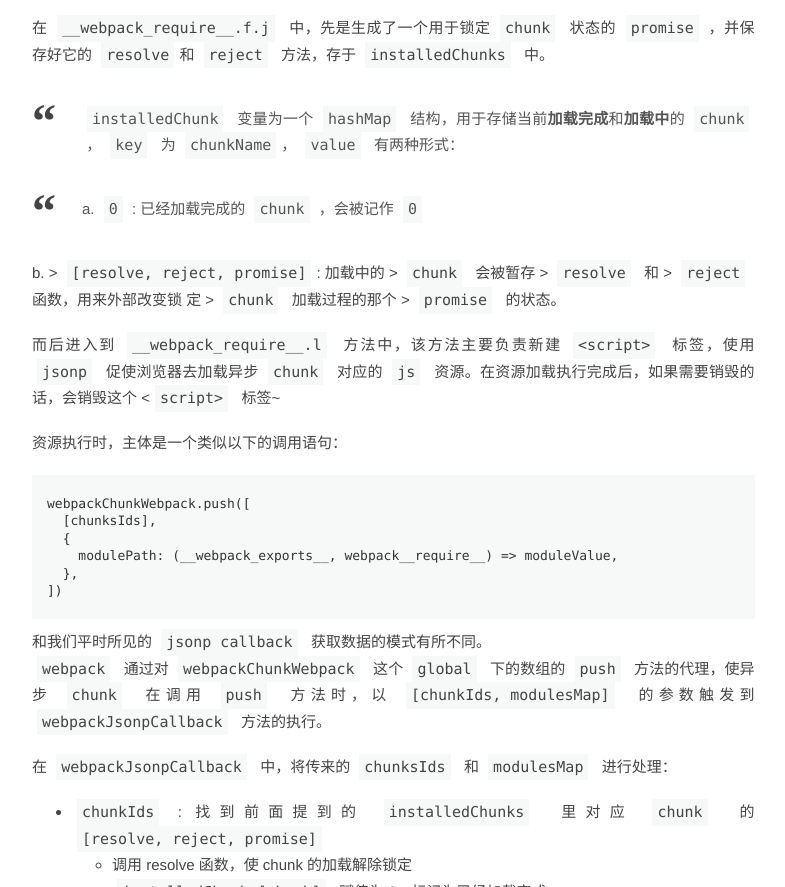
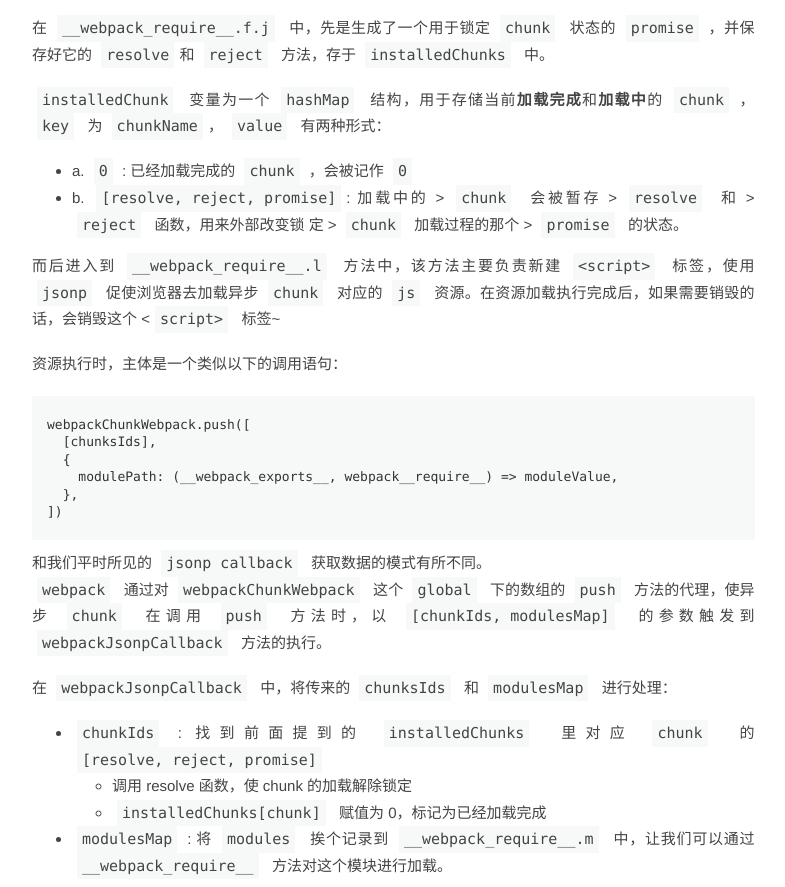
Before and after one commit to amnhh/amnhh.github.io, a plain HTML site: page 2021/03/22/webpack/import-webpack-中的懒加载/index.html in a window 1280 px wide. Shown: the part 2435-3322 px from the top of the page, without its empty margins (93-878 px from the left). Drawn offline with nearby package versions, Linux system fonts and the light colour scheme.

Commit message:
Site updated: 2021-03-22 15:18:06

```diff
--- a/2021/03/22/webpack/import-webpack-中的懒加载/index.html
+++ b/2021/03/22/webpack/import-webpack-中的懒加载/index.html
@@ -33,13 +33,11 @@ gtag('config', 'G-HEVC7VFM0G');
 <figure class="highlight javascript"><table><tr><td class="code"><pre><span class="line">;(<span class="function">() =&gt;</span> &#123;</span><br><span class="line">  __webpack_require__.f = &#123;&#125;</span><br><span class="line">  <span class="comment">// This file contains only the entry chunk.</span></span><br><span class="line">  <span class="comment">// The chunk loading function for additional chunks</span></span><br><span class="line">  __webpack_require__.e = <span class="function">(<span class="params">chunkId</span>) =&gt;</span> &#123;</span><br><span class="line">    <span class="keyword">return</span> <span class="built_in">Promise</span>.all(</span><br><span class="line">      <span class="built_in">Object</span>.keys(__webpack_require__.f).reduce(<span class="function">(<span class="params">promises, key</span>) =&gt;</span> &#123;</span><br><span class="line">        __webpack_require__.f[key](chunkId, promises)</span><br><span class="line">        <span class="keyword">return</span> promises</span><br><span class="line">      &#125;, [])</span><br><span class="line">    )</span><br><span class="line">  &#125;</span><br><span class="line">&#125;)()</span><br></pre></td></tr></table></figure>
 <p>该方法的整体作用，是使用 <code>__webpack_require__.f.j</code>  加载相应的异步 <code>chunk</code> ，在加载的过程中会产出和包装多个 <code>promise</code> 实例，将这些 <code>promise</code>  实例包裹到一个 <code>Promise.all</code> 中返回</p>
 <p>在 <code>__webpack_require__.f.j</code>  中，先是生成了一个用于锁定 <code>chunk</code>  状态的 <code>promise</code> ，并保存好它的 <code>resolve</code>和 <code>reject</code>  方法，存于 <code>installedChunks</code>  中。</p>
-<blockquote>
 <p><code>installedChunk</code>  变量为一个 <code>hashMap</code>  结构，用于存储当前<strong>加载完成</strong>和<strong>加载中</strong>的 <code>chunk</code> ， <code>key</code>  为 <code>chunkName</code>， <code>value</code>  有两种形式：</p>
-</blockquote>
-<blockquote>
-<p>a. <code>0</code> : 已经加载完成的 <code>chunk</code> ，会被记作 <code>0</code></p>
-</blockquote>
-<p>b. &gt; <code>[resolve, reject, promise]</code>: 加载中的 &gt; <code>chunk</code>  会被暂存 &gt; <code>resolve</code>  和 &gt; <code>reject</code>  函数，用来外部改变锁 定 &gt; <code>chunk</code>  加载过程的那个 &gt; <code>promise</code>  的状态。</p>
+<ul>
+<li>a. <code>0</code> : 已经加载完成的 <code>chunk</code> ，会被记作 <code>0</code></li>
+<li>b. <code>[resolve, reject, promise]</code>: 加载中的 &gt; <code>chunk</code>  会被暂存 &gt; <code>resolve</code>  和 &gt; <code>reject</code>  函数，用来外部改变锁 定 &gt; <code>chunk</code>  加载过程的那个 &gt; <code>promise</code>  的状态。</li>
+</ul>
 <p>而后进入到 <code>__webpack_require__.l</code>  方法中，该方法主要负责新建 <code>&lt;script&gt;</code>  标签，使用 <code>jsonp</code>  促使浏览器去加载异步 <code>chunk</code>  对应的 <code>js</code>  资源。在资源加载执行完成后，如果需要销毁的话，会销毁这个 &lt;<code>script&gt;</code>  标签~</p>
 <p>资源执行时，主体是一个类似以下的调用语句：</p>
 <figure class="highlight javascript"><table><tr><td class="code"><pre><span class="line">webpackChunkWebpack.push([</span><br><span class="line">  [chunksIds],</span><br><span class="line">  &#123;</span><br><span class="line">    modulePath: <span class="function">(<span class="params">__webpack_exports__, webpack__require__</span>) =&gt;</span> moduleValue,</span><br><span class="line">  &#125;,</span><br><span class="line">])</span><br></pre></td></tr></table></figure>
```
